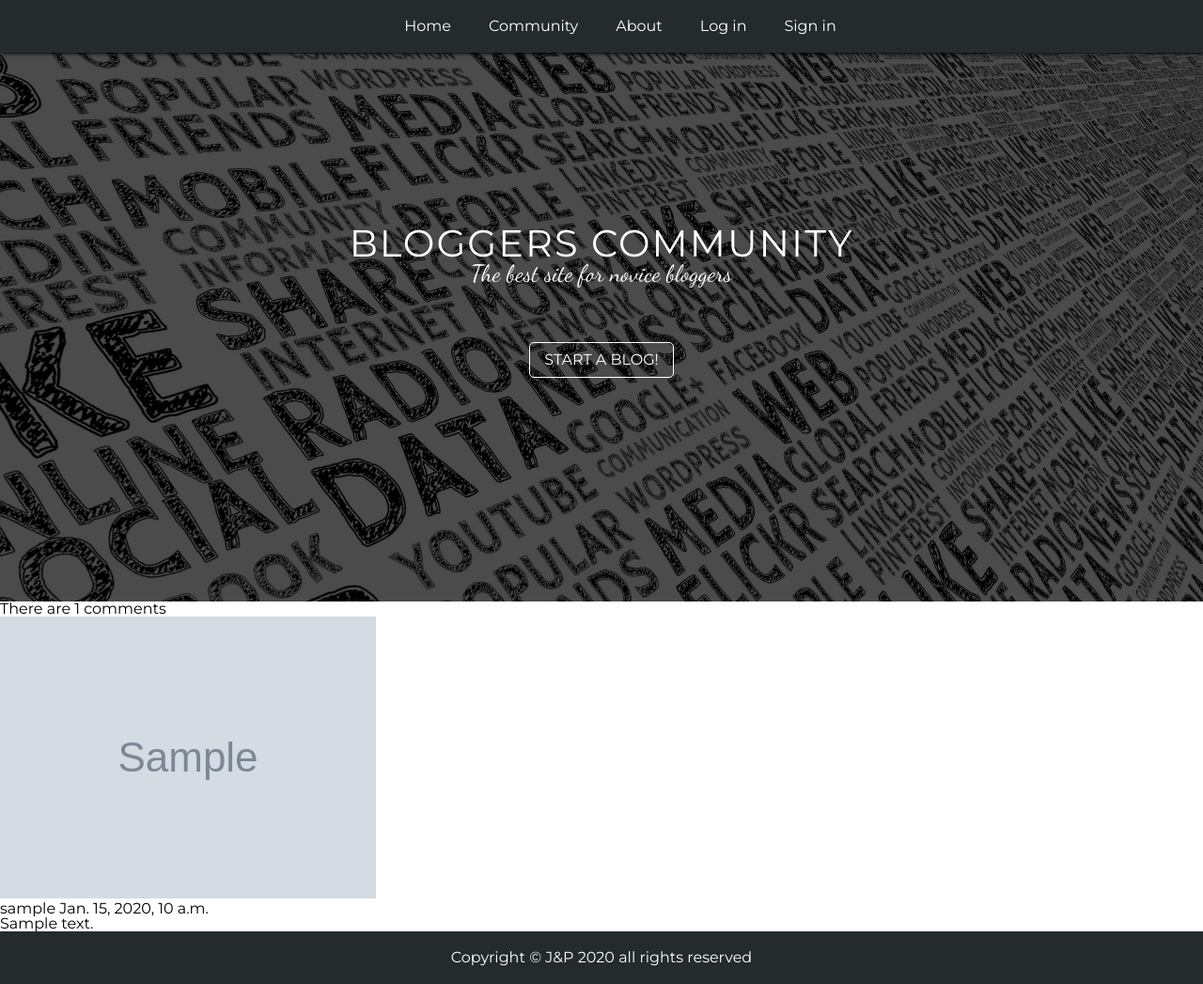
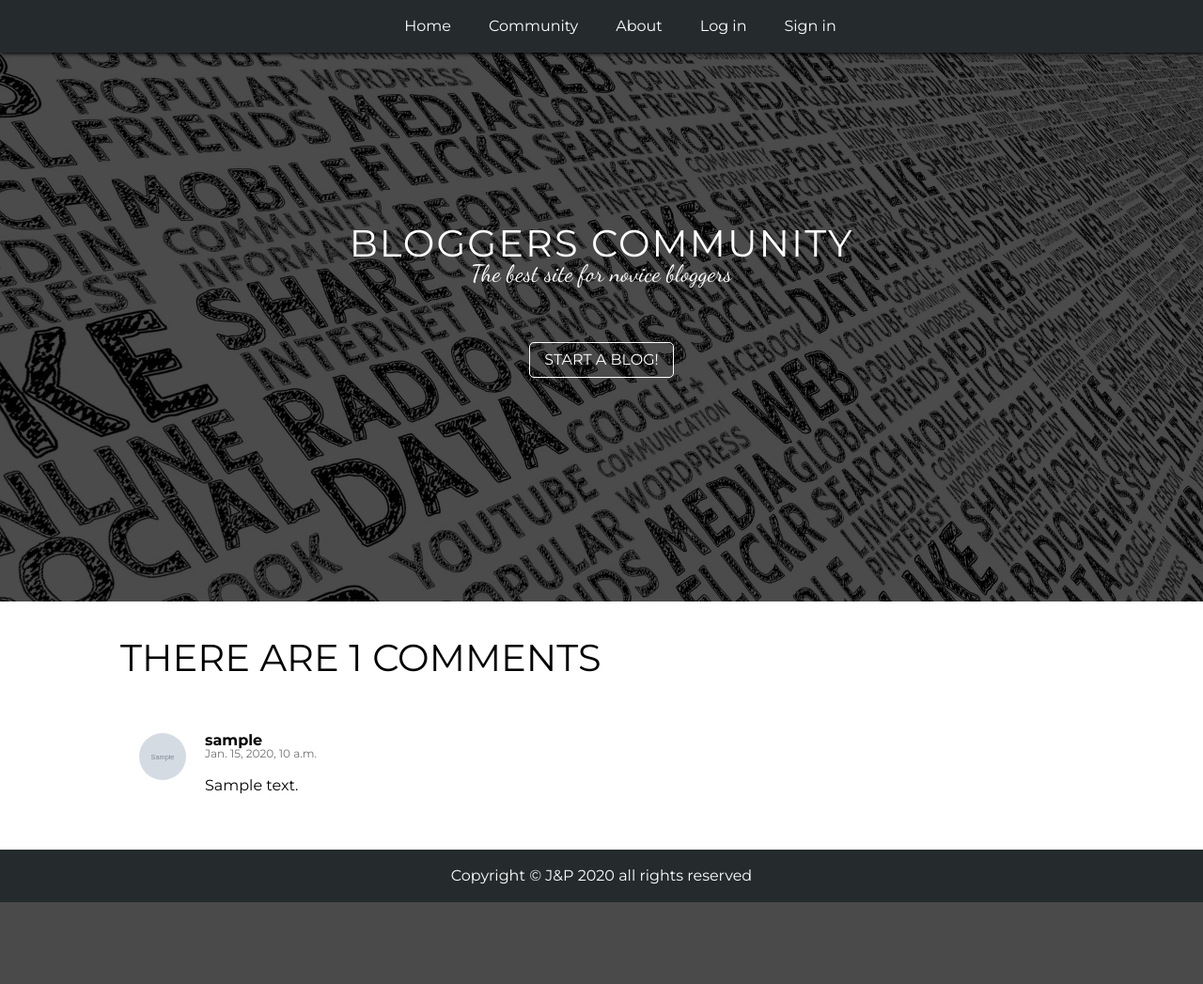
Before and after one commit to KSzostko/Django-Blog, a Django app: page /post/1/comments/ in a window 1280 px wide. Shown: the whole page at 94% size. After the commit the page ends 960 px from the top, so only its background shows below. Run offline with Django 3.2, Linux system fonts and the light colour scheme; tables that the repository leaves empty hold one stand-in row (values such as "Sample post"); grey boxes marked "Sample" are stand-in pictures.

Commit message:
added styles for comment_list

```diff
--- a/app/static/app/css/style.css
+++ b/app/static/app/css/style.css
@@ -387,9 +387,7 @@ footer {
     font-size: 30px;
 }
 
-.post__created {
-    width: 60px;
-    height: 60px;
+.created {
     text-align: center;
     font-size: 12px;
     color: #707070;
@@ -437,3 +435,42 @@ footer {
     color: #707070;
     font-size: 10px;
 }
+
+/* comments section */
+.comments {
+    padding: 40px 20px;
+    max-width: 1024px;
+    margin: 0 auto;
+}
+
+.comments__header {
+    font-size: 40px;
+    text-transform: uppercase;
+    margin-bottom: 40px;
+}
+
+.comment {
+    display: flex;
+    padding: 20px;
+}
+
+.comment__avatar {
+    width: 50px;
+    height: 50px;
+    border-radius: 50%;
+    margin-right: 20px;
+}
+
+.comment__content {
+    display: flex;
+    flex-direction: column;
+}
+
+.comment__author {
+    font-weight: 700;
+}
+
+.comment__date {
+    text-align: left;
+    margin-bottom: 20px;
+}
--- a/app/templates/blog_detail.html
+++ b/app/templates/blog_detail.html
@@ -36,7 +36,7 @@
                 <!-- TODO utils function for better date display -->
             </div>
             <h4 class="post__title">{{ post.title }}</h4>
-            <span class="post__created">{{ post.published_date }}</span>
+            <span class="created">{{ post.published_date }}</span>
             <p class="post__intro">{{ post.intro }}</p>
             <a class="button" href="{% url 'post_detail' pk=post.pk %}">View more</a>
         </article>
--- a/app/templates/comment_list.html
+++ b/app/templates/comment_list.html
@@ -5,7 +5,7 @@
 {% block content %}
 
 <section class="comments">
-    <h2 class="comment__header">There are {{ comment_list.count }} comments</h2>
+    <h2 class="comments__header">There are {{ comment_list.count }} comments</h2>
 
     {% if comment_list.count %}
 
@@ -15,7 +15,7 @@
         <img class="comment__avatar" src="{{ comment.author.photo.url }}" alt="comment author avatart">
         <div class="comment__content">
             <span class="comment__author">{{ comment.author.username }}</span>
-            <span class="comment__date">{{ comment.published_date }}</span>
+            <span class="created comment__date">{{ comment.published_date }}</span>
             <p class="comment__text">{{ comment.text_content }}</p>
         </div>
     </div>
--- a/app/templates/post_detail.html
+++ b/app/templates/post_detail.html
@@ -13,7 +13,7 @@
         <img class="post__image" src="{{ object.image.url }}" alt="post header">
     </div>
     <h4 class="post__title post__title--full">{{ object.title }}</h4>
-    <span class="post__created">{{ object.published_date }}</span>
+    <span class="created">{{ object.published_date }}</span>
     <p class="post__text">{{ object.text_content }}</p>
     <a class="button" href="{% url 'comment_list' pk=object.pk %}">View comments ({{ object.comment_set.count }})</a>
 </article>
```
